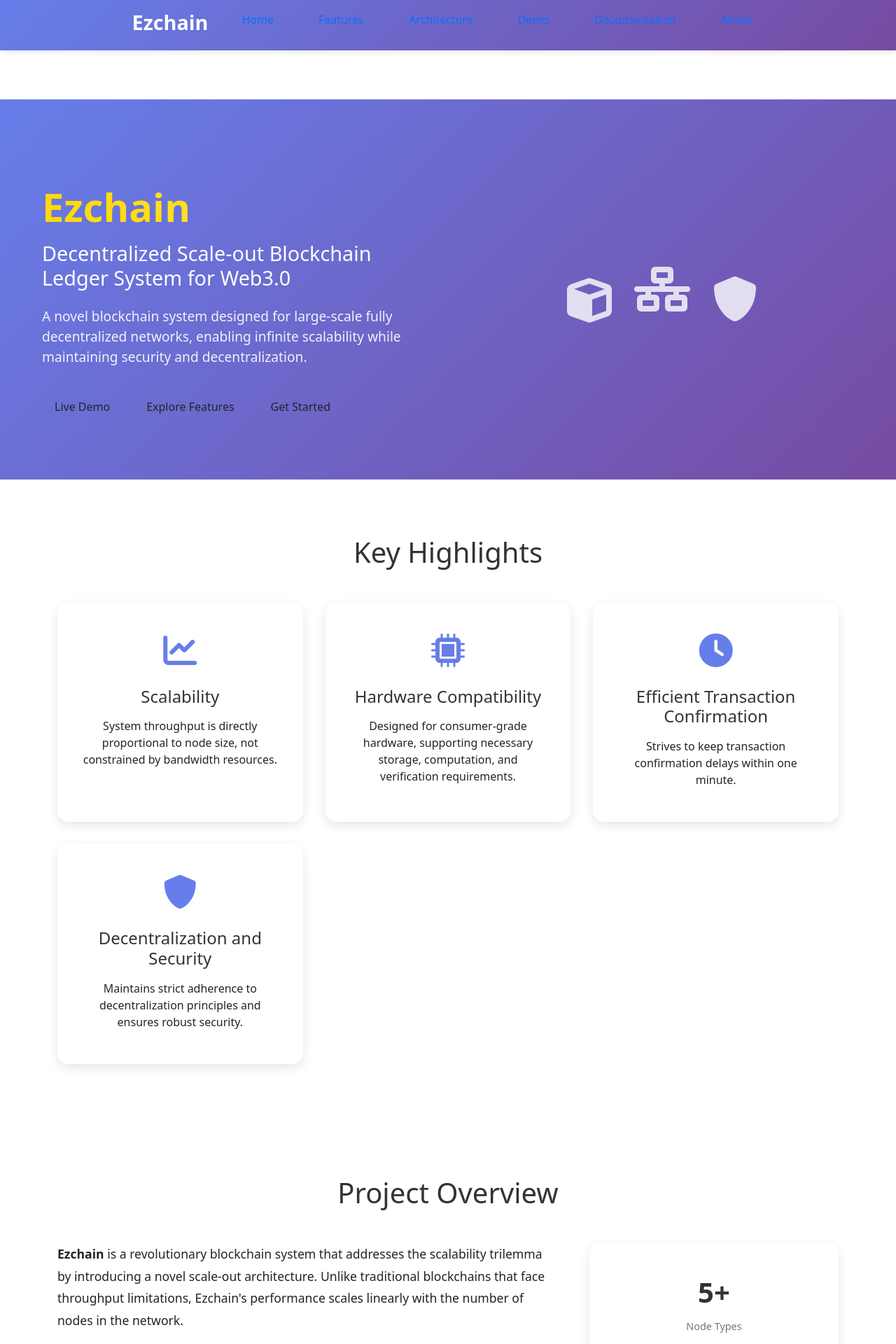
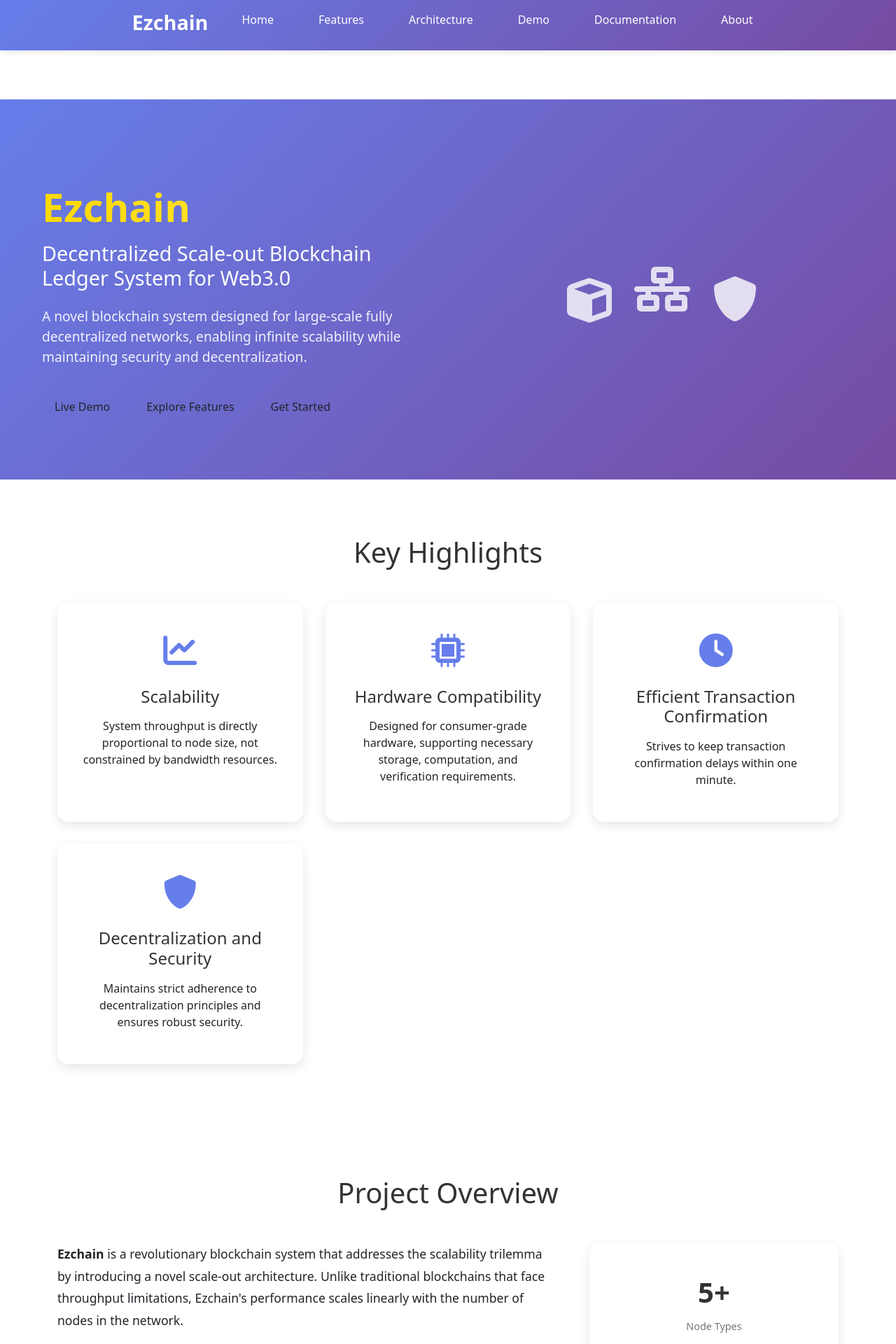
Before and after one commit to lalalaaaa/EZChain-wallet, a Jekyll site: the page index.html, which Jekyll copies as it is, in a window 1280 px wide. Shown: the top 1920 px of the page at 70% size. Built offline with Jekyll 4.4.1, drawn with Linux system fonts in a browser that asks for light colours.

Commit message:
Update nav-link styles to enforce color with !important

```diff
--- a/static/css/style.css
+++ b/static/css/style.css
@@ -385,14 +385,14 @@ body {
 }
 
 .nav-link {
-    color: white;
+    color: white !important;
     text-decoration: none;
     font-weight: 500;
     transition: color 0.3s ease;
 }
 
 .nav-link:hover {
-    color: #ffd700;
+    color: #ffd700 !important;
 }
 
 .nav-toggle {
```
Also changed, not shown: _figures/20250806160101_2087.png (added), _figures/20250806160101_2088.png (added), _figures/20250806160101_2089.png (added), _figures/20250806160101_2090.png (added), _figures/20250806160101_2091.png (added), _figures/20250806160101_2092.png (added), _figures/20250806160101_2093.png (added).
